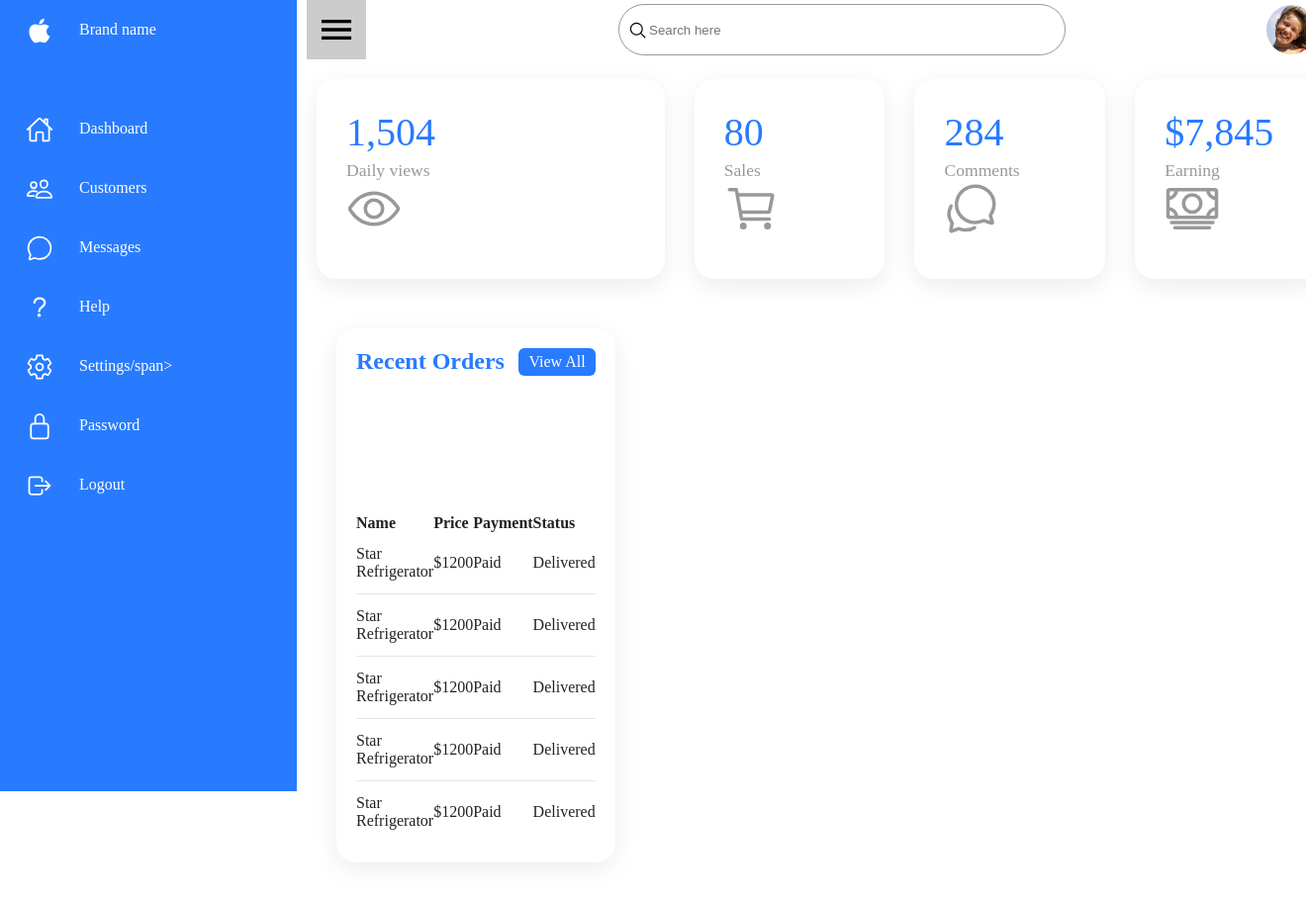
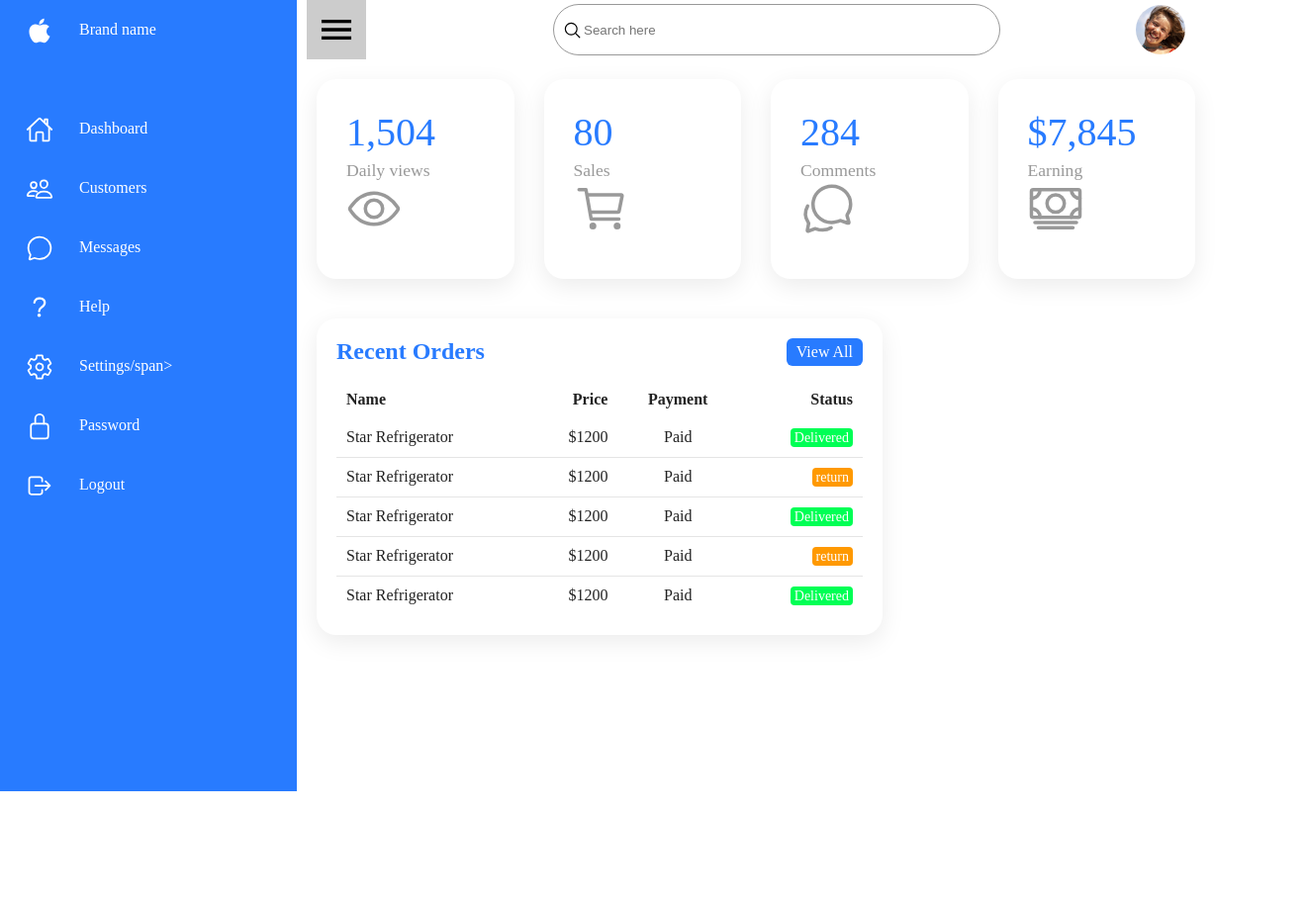
Before and after one commit to Komlav/Gestion-Bibliotheque, a PHP site: page /dashboard.html in a window 1320 px wide; the page is wider, and only the part inside the window is pictured. Shown: that part at 99% size. After the commit the page ends 800 px from the top of that part, so only its background shows below. Run offline with PHP 8.4, Linux system fonts and the light colour scheme.

Commit message:
continue

```diff
--- a/Public/dashboard.css
+++ b/Public/dashboard.css
@@ -12,8 +12,9 @@
 }
 
 body{
+    width: 90%;
     min-height: 100vh;
-    overflow: hidden;
+
 }
 
 .container{
@@ -263,7 +264,7 @@ body{
 .details .recentOders{
     position: relative;
     display: grid;
-    min-height: 500px;
+    min-height: 280px;
     background: var(--white);
     padding: 20px;
     box-shadow: 0 7px 25px rgba(0,0,0,0.08);
@@ -308,8 +309,36 @@ body{
 .details .recentOders table tr:last-child{
     border-bottom: none;
 }
+.details .recentOders table td:last-child{
+    text-align: end;
+}
 
 .details .recentOders table tbody tr:hover{
     background: var(--blue);
     color: var(--white);
 }
+
+.details .recentOders table tr td{
+    padding: 10px;
+}
+
+.details .recentOders table tr td:nth-child(2){
+    text-align: end;
+}
+.details .recentOders table tr td:nth-child(3){
+    text-align: center;
+}
+.status.delivred,.status.return{
+    padding: 2px 4px;
+    color: var(--white);
+    font-size: 14px;
+    border-radius: 4px;
+    font-weight: 500;
+}
+
+.status.delivred{
+    background: rgb(0, 255, 85);
+}
+.status.return{
+    background: rgb(255, 153, 0);
+}
--- a/View/Connexion.html.php
+++ b/View/Connexion.html.php
@@ -1,9 +1,4 @@
 <div class="box">
-    <?php
-        if (isset($erreur)) {
-            print("<h3>Login/mot de passe invalide !</h3>");
-        }
-    ?>
     <div class="form">
         <form action="index.php" method="post">
             <h2>Se connecter</h2>
--- a/dashboard.html
+++ b/dashboard.html
@@ -107,7 +107,7 @@
                 </div>
                 <div class="iconBox"><ion-icon name="cash-outline"></ion-icon></div>
             </div>
-
+        </div>
         <div class="details">
             <div class="recentOders">
                 <div class="cardHeader">
@@ -134,7 +134,7 @@
                             <td>Star Refrigerator</td>
                             <td>$1200</td>
                             <td>Paid</td>
-                                <td><span class="status delivred">Delivered</span></td>
+                            <td><span class="status return">return</span></td>
                         </tr>
                         <tr>
                             <td>Star Refrigerator</td>
@@ -146,7 +146,7 @@
                             <td>Star Refrigerator</td>
                             <td>$1200</td>
                             <td>Paid</td>
-                                <td><span class="status delivred">Delivered</span></td>
+                            <td><span class="status return">return</span></td>
                         </tr>
                         <tr>
                             <td>Star Refrigerator</td>
@@ -157,7 +157,7 @@
                     </tbody>
                 </table>
             </div>
-            </div>
+
         </div>
     </div>
 
```
Also changed, not shown: View/Layout/Create_account.php (renamed from Create_account.php). Lines whose indentation alone changed are shown as unchanged.
